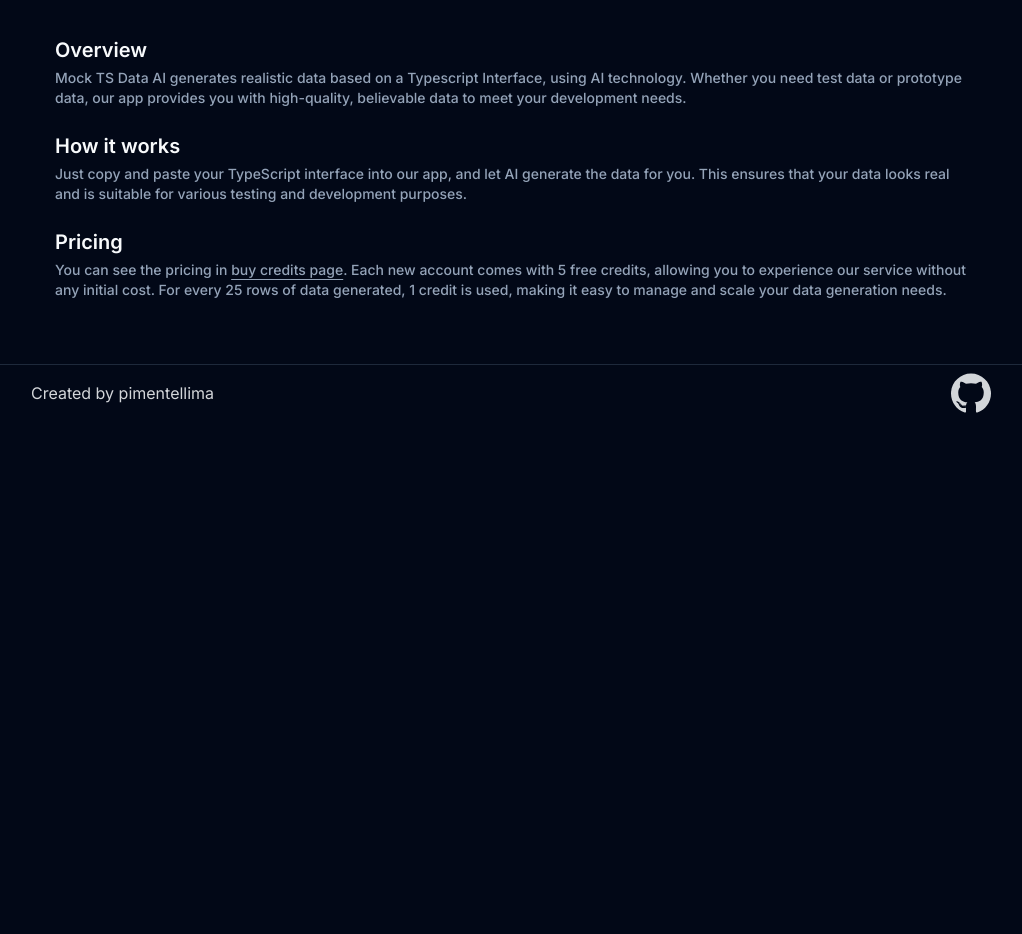
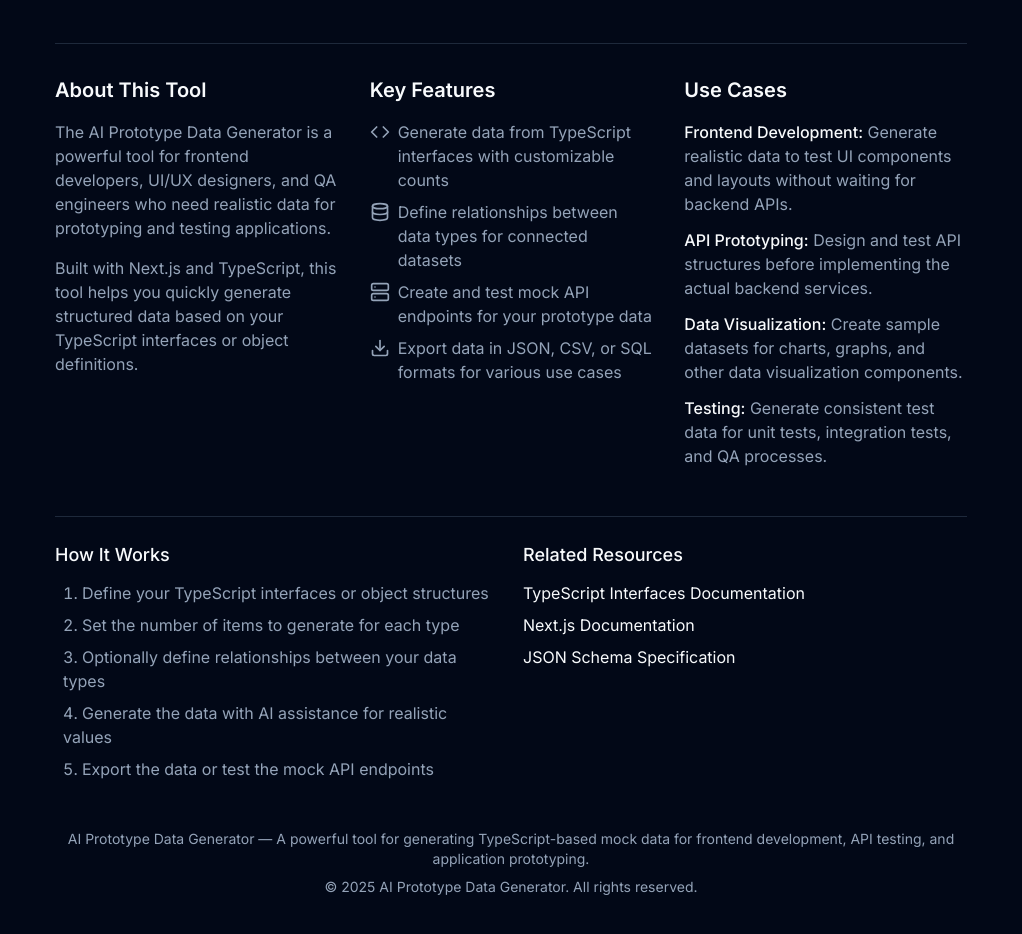
Before and after one commit to pimentellima/mock-ts-data-ai, a Next.js app: page / in a window 1280 px wide. Shown: the part 880-1814 px from the top of the page, without its empty margins (129-1151 px from the left). Before the commit the page ends 1300 px from the top, so only its background shows below. Built offline with nearby package versions, Linux system fonts and the light colour scheme; no server answers; what @next/env would draw is missing.

Commit message:
refactor: remove footer section from RootLayout component

```diff
--- a/src/app/layout.tsx
+++ b/src/app/layout.tsx
@@ -89,30 +89,7 @@ export default async function RootLayout({
                             {children}
                             <Analytics />
                         </div>
-                        <footer
-                            className="h-14 mt-10 border-t w-full
-                            flex items-center justify-between px-4 sm:px-10 md:px-40"
-                        >
-                            <p>
-                                <span className="opacity-85">Created by </span>
-                                <Link
-                                    className="hover:underline underline-offset-4 opacity-85 hover:opacity-100"
-                                    target="_blank"
-                                    href={"https://github.com/pimentellima"}
-                                >
-                                    pimentellima
-                                </Link>
-                            </p>
-                            <Link
-                                className="opacity-85 hover:opacity-100"
-                                target="_blank"
-                                href={
-                                    "https://github.com/pimentellima/mock-ts-data-ai"
-                                }
-                            >
-                                <GithubIcon className="w-10 h-10 fill-primary" />
-                            </Link>
-                        </footer>
+                     <div/>
                     </div>
                 </Providers>
             </body>
--- a/src/app/page.tsx
+++ b/src/app/page.tsx
@@ -1,10 +1,33 @@
-import { Separator } from "@/components/ui/separator"
+import type { Metadata } from "next"
+import DataGenerator from "@/components/data-generator"
+import { Code, Database, Server, Download } from "lucide-react"
 import Link from "next/link"
-import DataGenerator from "../components/data-generator"
+
+export const metadata: Metadata = {
+    title: "AI Prototype Data Generator | Generate TypeScript Mock Data",
+    description:
+        "Generate realistic prototype data based on TypeScript interfaces and objects. Create mock APIs, export to JSON, CSV, SQL, and test endpoints with our AI-powered data generator.",
+    keywords: [
+        "prototype data generator",
+        "typescript mock data",
+        "mock api generator",
+        "json data generator",
+        "typescript interface data",
+        "test data generator",
+        "frontend development tools",
+        "api testing tool",
+    ],
+    openGraph: {
+        title: "AI Prototype Data Generator | TypeScript Mock Data Tool",
+        description:
+            "Generate realistic prototype data from TypeScript interfaces. Create mock APIs, export to JSON, CSV, SQL formats for frontend development.",
+        type: "website",
+    },
+}
 
 export default function Home() {
     return (
-        <div className="container mx-auto py-6 px-4 md:px-6">
+        <div className="container mx-auto py-6 px-4 md:px-6 min-h-screen flex flex-col">
             <header className="mb-8">
                 <h1 className="text-3xl font-bold tracking-tight">
                     AI Prototype Data Generator
@@ -14,43 +37,185 @@ export default function Home() {
                     objects or interfaces
                 </p>
             </header>
-            <main>
+
+            <main className="flex-grow">
                 <DataGenerator />
             </main>
-            <Separator className="my-10" />
-            <section>
-                <h2 className="mb-1 text-xl font-semibold">Overview</h2>{" "}
-                <p className="text-sm text-muted-foreground font-medium">
-                    Mock TS Data AI generates realistic data based on a
-                    Typescript Interface, using AI technology. Whether you need
-                    test data or prototype data, our app provides you with
-                    high-quality, believable data to meet your development
-                    needs.
+
+            <footer className="mt-16 border-t pt-8 pb-12">
+                <div className="grid grid-cols-1 md:grid-cols-3 gap-8">
+                    <div>
+                        <h2 className="text-xl font-semibold mb-4">
+                            About This Tool
+                        </h2>
+                        <p className="text-muted-foreground mb-4">
+                            The AI Prototype Data Generator is a powerful tool
+                            for frontend developers, UI/UX designers, and QA
+                            engineers who need realistic data for prototyping
+                            and testing applications.
                         </p>
-                <h2 className="mb-1 text-xl font-semibold mt-6">
-                    How it works
+                        <p className="text-muted-foreground">
+                            Built with Next.js and TypeScript, this tool helps
+                            you quickly generate structured data based on your
+                            TypeScript interfaces or object definitions.
+                        </p>
+                    </div>
+
+                    <div>
+                        <h2 className="text-xl font-semibold mb-4">
+                            Key Features
                         </h2>
-                <p className=" text-sm text-muted-foreground font-medium">
-                    Just copy and paste your TypeScript interface into our app,
-                    and let AI generate the data for you. This ensures that your
-                    data looks real and is suitable for various testing and
-                    development purposes.
+                        <ul className="space-y-2 text-muted-foreground">
+                            <li className="flex items-start">
+                                <Code className="h-5 w-5 mr-2 mt-0.5 flex-shrink-0" />
+                                <span>
+                                    Generate data from TypeScript interfaces
+                                    with customizable counts
+                                </span>
+                            </li>
+                            <li className="flex items-start">
+                                <Database className="h-5 w-5 mr-2 mt-0.5 flex-shrink-0" />
+                                <span>
+                                    Define relationships between data types for
+                                    connected datasets
+                                </span>
+                            </li>
+                            <li className="flex items-start">
+                                <Server className="h-5 w-5 mr-2 mt-0.5 flex-shrink-0" />
+                                <span>
+                                    Create and test mock API endpoints for your
+                                    prototype data
+                                </span>
+                            </li>
+                            <li className="flex items-start">
+                                <Download className="h-5 w-5 mr-2 mt-0.5 flex-shrink-0" />
+                                <span>
+                                    Export data in JSON, CSV, or SQL formats for
+                                    various use cases
+                                </span>
+                            </li>
+                        </ul>
+                    </div>
+
+                    <div>
+                        <h2 className="text-xl font-semibold mb-4">
+                            Use Cases
+                        </h2>
+                        <div className="space-y-3 text-muted-foreground">
+                            <p>
+                                <strong className="font-medium text-foreground">
+                                    Frontend Development:
+                                </strong>{" "}
+                                Generate realistic data to test UI components
+                                and layouts without waiting for backend APIs.
                             </p>
-                <h2 className="mb-1 text-xl font-semibold mt-6">Pricing</h2>
-                <p className=" text-sm text-muted-foreground font-medium">
-                    You can see the pricing in{" "}
+                            <p>
+                                <strong className="font-medium text-foreground">
+                                    API Prototyping:
+                                </strong>{" "}
+                                Design and test API structures before
+                                implementing the actual backend services.
+                            </p>
+                            <p>
+                                <strong className="font-medium text-foreground">
+                                    Data Visualization:
+                                </strong>{" "}
+                                Create sample datasets for charts, graphs, and
+                                other data visualization components.
+                            </p>
+                            <p>
+                                <strong className="font-medium text-foreground">
+                                    Testing:
+                                </strong>{" "}
+                                Generate consistent test data for unit tests,
+                                integration tests, and QA processes.
+                            </p>
+                        </div>
+                    </div>
+                </div>
+
+                <div className="mt-12 pt-6 border-t">
+                    <div className="grid grid-cols-1 md:grid-cols-2 gap-6">
+                        <div>
+                            <h3 className="text-lg font-medium mb-3">
+                                How It Works
+                            </h3>
+                            <ol className="list-decimal list-inside space-y-2 text-muted-foreground pl-2">
+                                <li>
+                                    Define your TypeScript interfaces or object
+                                    structures
+                                </li>
+                                <li>
+                                    Set the number of items to generate for each
+                                    type
+                                </li>
+                                <li>
+                                    Optionally define relationships between your
+                                    data types
+                                </li>
+                                <li>
+                                    Generate the data with AI assistance for
+                                    realistic values
+                                </li>
+                                <li>
+                                    Export the data or test the mock API
+                                    endpoints
+                                </li>
+                            </ol>
+                        </div>
+
+                        <div>
+                            <h3 className="text-lg font-medium mb-3">
+                                Related Resources
+                            </h3>
+                            <ul className="space-y-2 text-muted-foreground">
+                                <li>
                                     <Link
-                        className="underline underline-offset-4"
-                        href={"/buy-credits"}
+                                        href="https://www.typescriptlang.org/docs/handbook/interfaces.html"
+                                        className="text-primary hover:underline"
+                                        target="_blank"
+                                        rel="noopener noreferrer"
                                     >
-                        buy credits page
+                                        TypeScript Interfaces Documentation
                                     </Link>
-                    . Each new account comes with 5 free credits, allowing you
-                    to experience our service without any initial cost. For
-                    every 25 rows of data generated, 1 credit is used, making it
-                    easy to manage and scale your data generation needs.
+                                </li>
+                                <li>
+                                    <Link
+                                        href="https://nextjs.org/docs"
+                                        className="text-primary hover:underline"
+                                        target="_blank"
+                                        rel="noopener noreferrer"
+                                    >
+                                        Next.js Documentation
+                                    </Link>
+                                </li>
+                                <li>
+                                    <Link
+                                        href="https://json-schema.org/"
+                                        className="text-primary hover:underline"
+                                        target="_blank"
+                                        rel="noopener noreferrer"
+                                    >
+                                        JSON Schema Specification
+                                    </Link>
+                                </li>
+                            </ul>
+                        </div>
+                    </div>
+                </div>
+
+                <div className="mt-12 text-center text-sm text-muted-foreground">
+                    <p>
+                        AI Prototype Data Generator — A powerful tool for
+                        generating TypeScript-based mock data for frontend
+                        development, API testing, and application prototyping.
                     </p>
-            </section>
+                    <p className="mt-2">
+                        © {new Date().getFullYear()} AI Prototype Data
+                        Generator. All rights reserved.
+                    </p>
+                </div>
+            </footer>
         </div>
     )
 }
```
Lines whose indentation alone changed are shown as unchanged.
